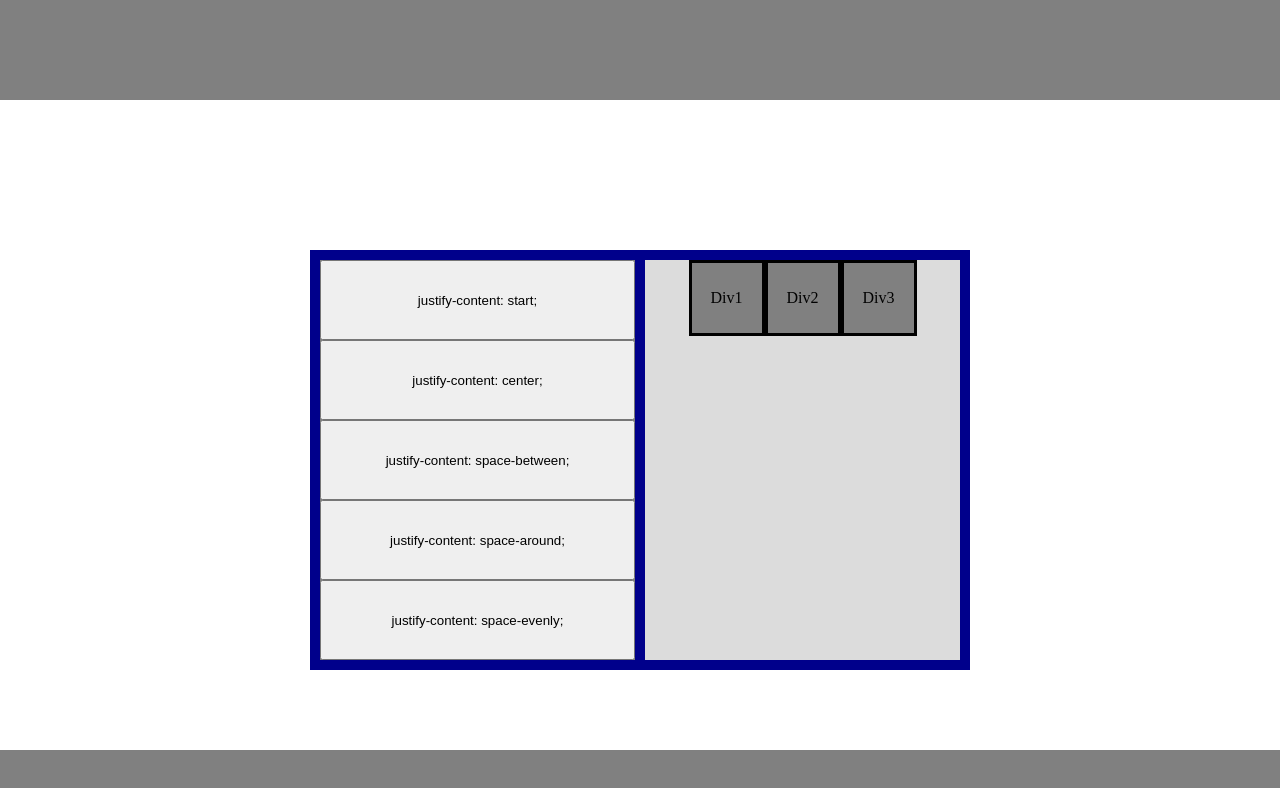
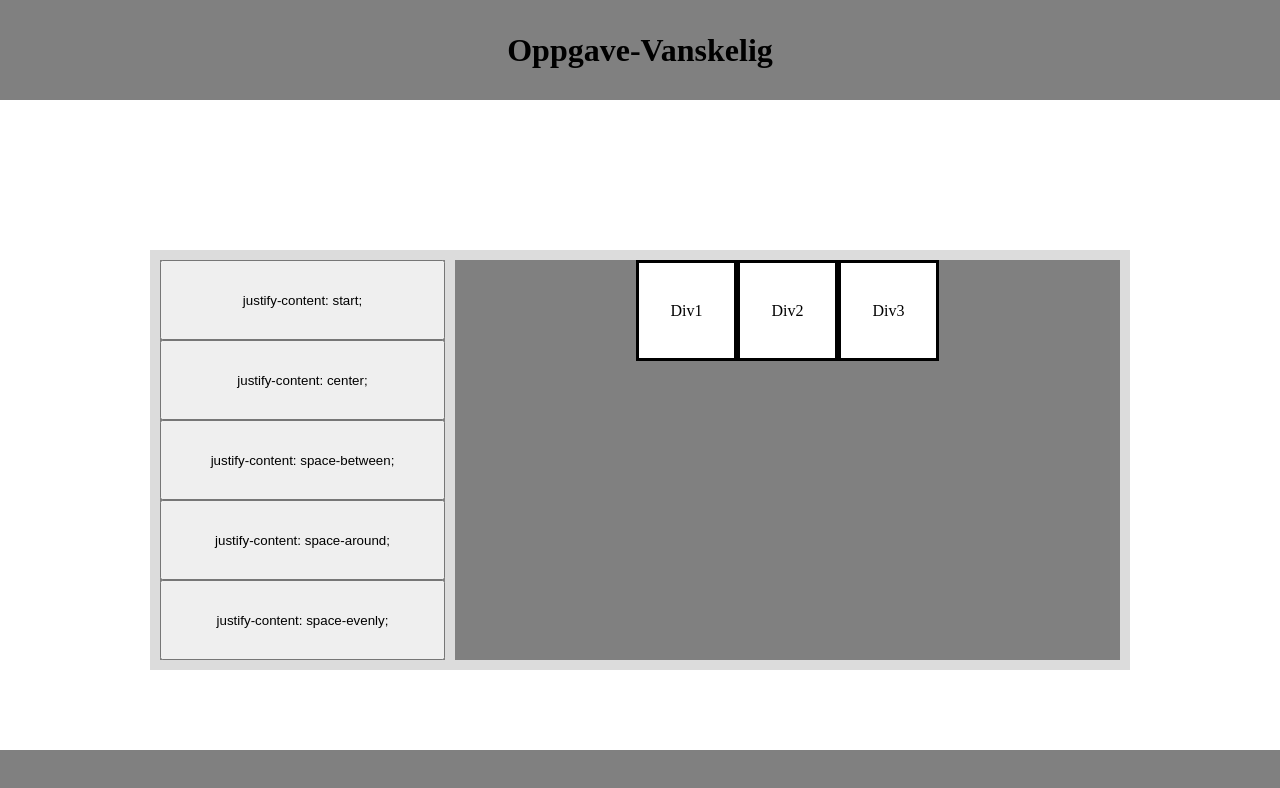
Before and after one commit to SebDeb06/oppgave-vanskelig, a plain HTML site: page index.html in a window 1280 px wide. Drawn offline with Linux system fonts and the light colour scheme.

Commit message:
Changed the background colors and adjusted the rightBox and leftBox sizes. I've also added a header text.

```diff
--- a/index.html
+++ b/index.html
@@ -9,7 +9,9 @@
 </head>
 <body>
     <header>
-
+        <div>
+            <h1>Oppgave-Vanskelig</h1>
+        </div>
     </header>
     <main id="main">
 
--- a/style.css
+++ b/style.css
@@ -7,6 +7,9 @@ body{
 
 header{
     background-color: gray;
+    display: flex;
+    justify-content: center;
+    align-items: center;
 }
 
 main{
@@ -18,8 +21,8 @@ footer{
 }
 
 .mainBox{
-    background-color: darkblue;
-    width: 50vw;
+    background-color: gainsboro;
+    width: 75vw;
     height: 50vh;
     display: flex;
     justify-self: center;
@@ -30,25 +33,25 @@ footer{
 
 .leftBox{
     background-color: gray;
-    width: 50%;
+    width: 30%;
     display: grid;
 }
 
 .rightBox{
-    background-color: gainsboro;
-    width: 50%;
+    background-color: gray;
+    width: 70%;
     display: flex;
     justify-content: center;
 }
 
 .box{
-    width: 50px;
-    height: 50px;
+    width: 75px;
+    height: 75px;
     padding: 10px;
     text-align: center;
     display: flex;
     justify-content: center;
     align-items: center;
     border: solid black;
-    background-color: gray;
+    background-color: rgb(255, 255, 255);
 }
```
